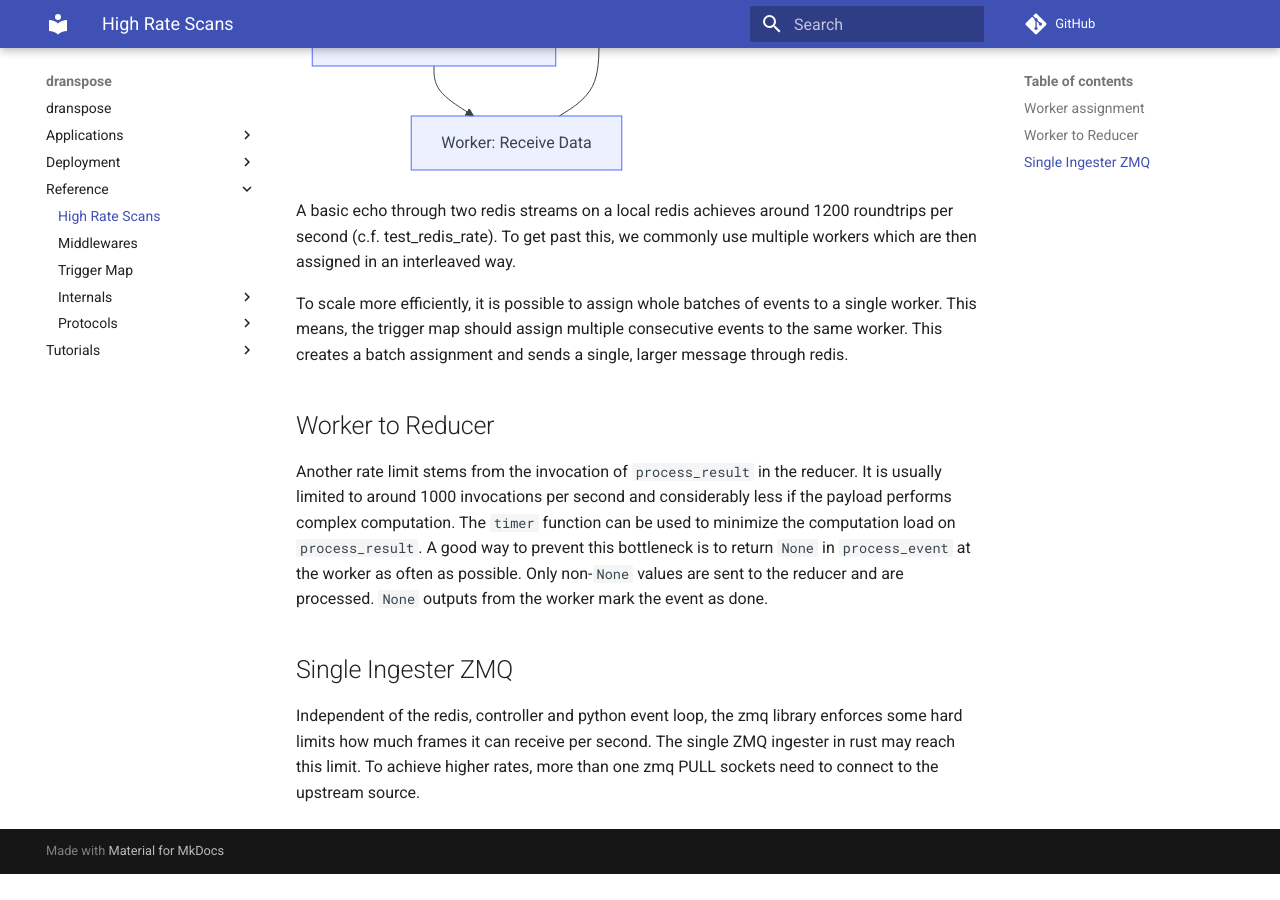
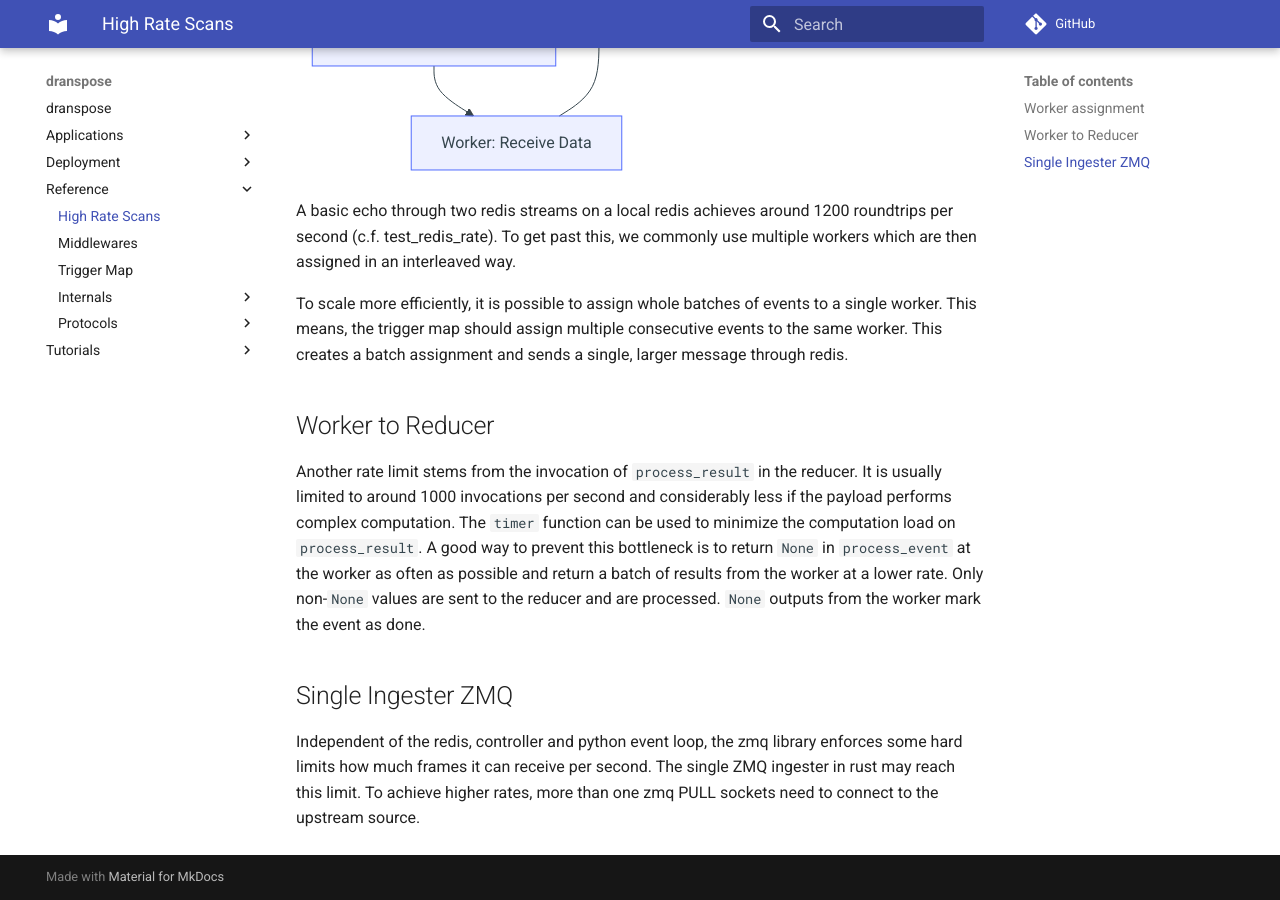
Before and after one commit to felix-engelmann/dranspose, an MkDocs documentation site: the page built from docs/reference/high_rate.md, in a window 1280 px wide and 900 px high, scrolled down 1089 px. Built offline with MkDocs 1.6.1 and Material for MkDocs 9.7.7, drawn with Linux system fonts in a browser that asks for light colours; comment, search, counter and statistics services are not loaded; before the commit the page ends 1963 px from its top, so only the background shows below that.

Commit message:
Update docs/reference/high_rate.md
Co-authored-by: mecascella <m.e.cascella@gmail.com>

```diff
--- a/docs/reference/high_rate.md
+++ b/docs/reference/high_rate.md
@@ -32,7 +32,7 @@ This creates a batch assignment and sends a single, larger message through redis
 ## Worker to Reducer
 
 Another rate limit stems from the invocation of `process_result` in the reducer. It is usually limited to around 1000 invocations per second and considerably less if the payload performs complex computation. The `timer` function can be used to minimize the computation load on `process_result`.
-A good way to prevent this bottleneck is to return `None` in `process_event` at the worker as often as possible.
+A good way to prevent this bottleneck is to return `None` in `process_event` at the worker as often as possible and return a batch of results from the worker at a lower rate.
 Only non-`None` values are sent to the reducer and are processed. `None` outputs from the worker mark the event as done.
 
 ## Single Ingester ZMQ
```
